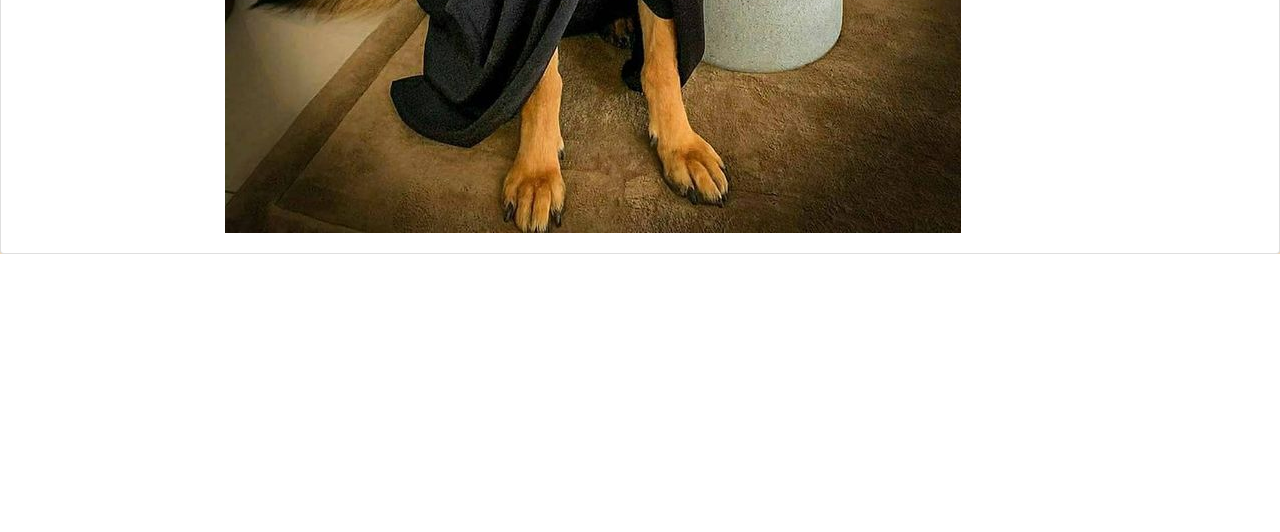
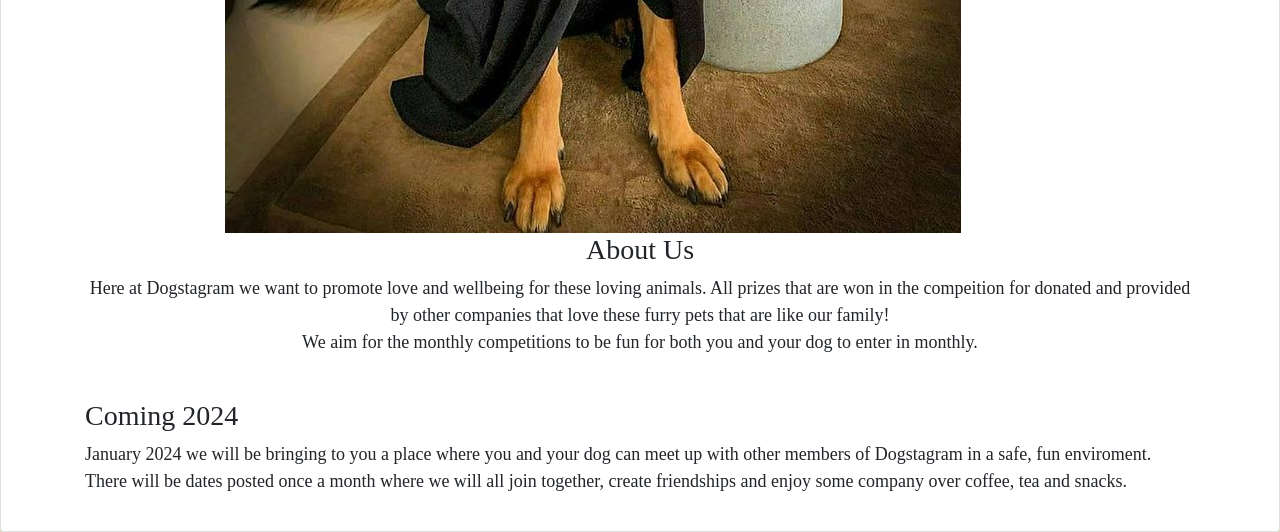
Before and after one commit to shellym96/dog-stagram, a Django app: page / in a window 1280 px wide. Shown: the part 1466-1998 px from the top of the page. Before the commit the page ends 1720 px from the top, so only its background shows below. Run offline with Django 3.2, Linux system fonts and the light colour scheme; some libraries are stand-ins or nearby versions.

Commit message:
Add about us and coming soon to home.html

```diff
--- a/templates/home.html
+++ b/templates/home.html
@@ -18,6 +18,23 @@
                         <img src="media/images/octoberpup.jpg" alt="">
                         <img src="media/images/batdog.jpeg" alt="">
                 <a href="/competition" class="btn-floating competition-btn">Competition</a>
+
+                <h3 style="text-align: center;">About Us</h3>
+                <p style="text-align: center;">Here at Dogstagram we want to promote love and wellbeing for these loving animals.
+                    All prizes that are won in the compeition for donated and provided by other companies
+                    that love these furry pets that are like our family!
+                    <br>
+                    We aim for the monthly competitions to be fun for both you and your dog to enter
+                    in monthly.
+                </p>
+                <br>
+                <h3 style="text-align: left;">Coming 2024</h3>
+                <p style="text-align: left;">
+                    January 2024 we will be bringing to you a place where you and your dog
+                    can meet up with other members of Dogstagram in a safe, fun enviroment.
+                    There will be dates posted once a month where we will all join together,
+                    create friendships and enjoy some company over coffee, tea and snacks.
+                </p>
             </div>
         </div>
     </div>
```
